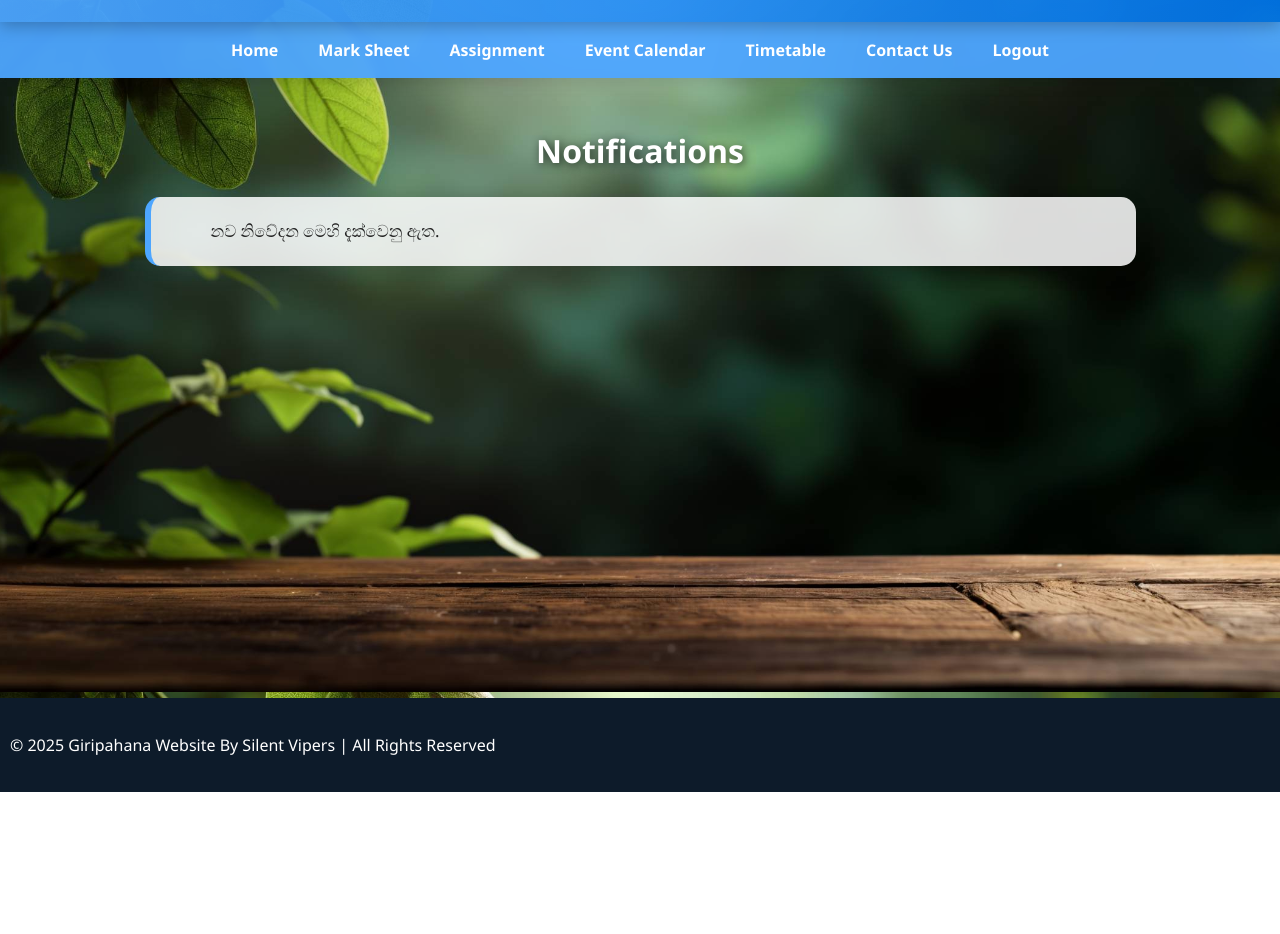
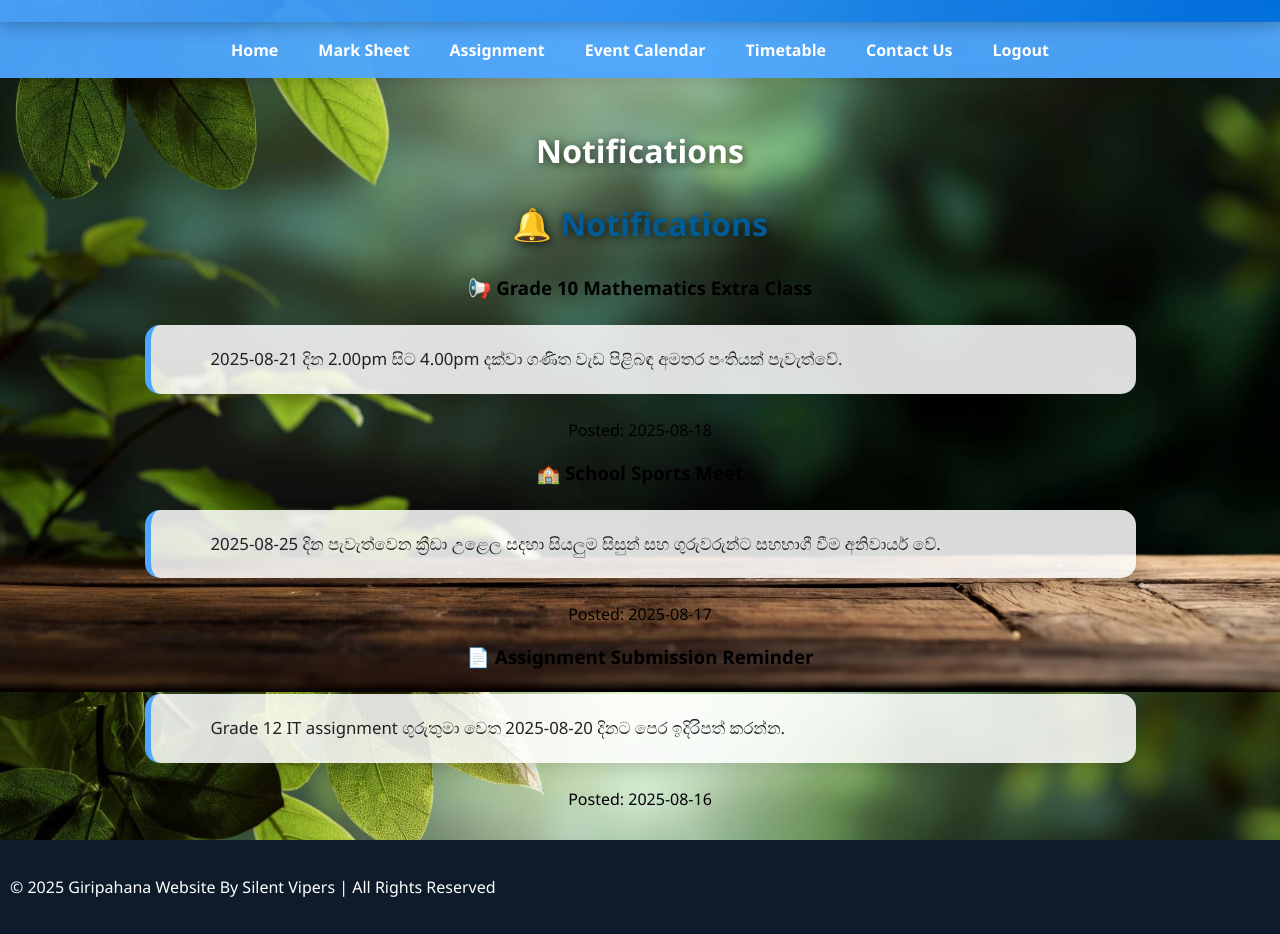
Before and after one commit to svipers1/Giri-Pahana-Web, a plain HTML site: page notifications.html in a window 1280 px wide. Shown: the part 108-1042 px from the top of the page. Before the commit the page ends 900 px from the top, so only its background shows below. Drawn offline with Linux system fonts and the light colour scheme.

Commit message:
Update notifications.html

```diff
--- a/notifications.html
+++ b/notifications.html
@@ -27,7 +27,28 @@
 
 <main>
     <center><h1>Notifications</h1></center>
-    <p>නව නිවේදන මෙහි දැක්වෙනු ඇත.</p>
+  <h1 class="page-title">🔔 Notifications</h1>
+  <div class="notifications-panel">
+
+    <div class="notification-card">
+      <h3>📢 Grade 10 Mathematics Extra Class</h3>
+      <p>2025-08-21 දින 2.00pm සිට 4.00pm දක්වා ගණිත වැඩ පිළිබඳ අමතර පංතියක් පැවැත්වේ.</p>
+      <span class="time">Posted: 2025-08-18</span>
+    </div>
+
+    <div class="notification-card">
+      <h3>🏫 School Sports Meet</h3>
+      <p>2025-08-25 දින පැවැත්වෙන ක්‍රීඩා උළෙල සදහා සියලුම සිසුන් සහ ගුරුවරුන්ට සහභාගී වීම අනිවාර්ය වේ.</p>
+      <span class="time">Posted: 2025-08-17</span>
+    </div>
+
+    <div class="notification-card">
+      <h3>📄 Assignment Submission Reminder</h3>
+      <p>Grade 12 IT assignment ගුරුතුමා වෙත 2025-08-20 දිනට පෙර ඉදිරිපත් කරන්න.</p>
+      <span class="time">Posted: 2025-08-16</span>
+    </div>
+
+  </div>
 </main>
 
 <footer>
```
